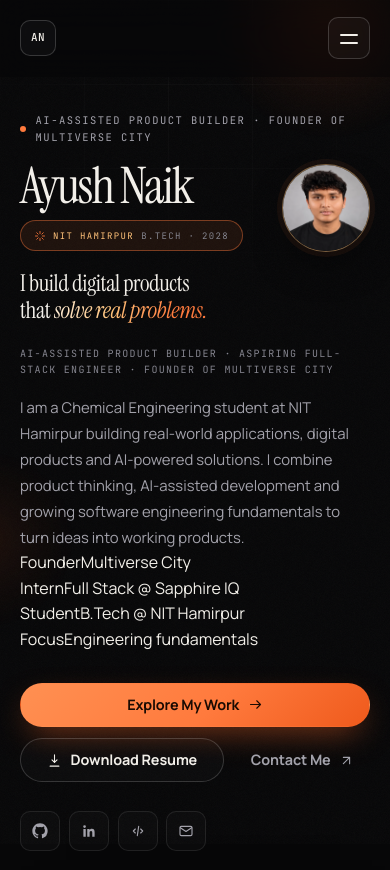
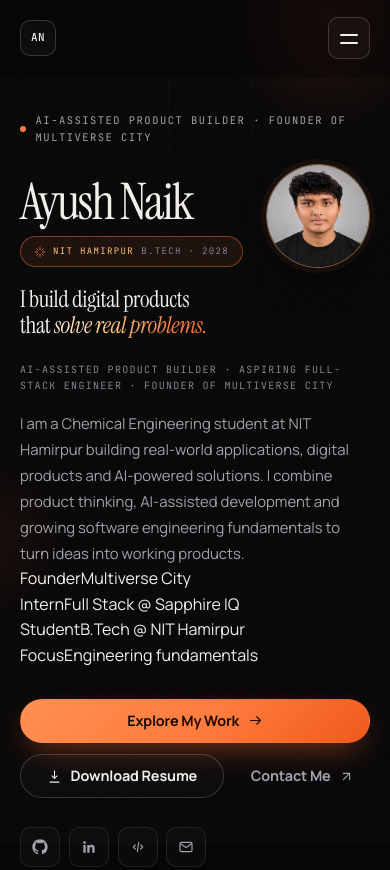
Before and after one commit to ayush007naik/ayush007naik.github.io, a plain HTML site: page index.html in a window 390 px wide. Shown: the top 870 px of the page. Drawn offline with Linux system fonts and the light colour scheme.

Commit message:
Make hero portrait larger

```diff
--- a/style.css
+++ b/style.css
@@ -473,7 +473,7 @@ main { position: relative; z-index: 1; }
 .hero {
     position: relative;
     display: grid;
-    grid-template-columns: minmax(0, 1.08fr) minmax(0, 0.92fr);
+    grid-template-columns: minmax(0, 1.16fr) minmax(0, 0.84fr);
     align-items: center;
     gap: clamp(2rem, 5vw, 4.5rem);
     min-height: 100svh;
@@ -536,8 +536,8 @@ main { position: relative; z-index: 1; }
 }
 
 .hero-avatar {
-    width: clamp(100px, 9.5vw, 136px);
-    height: clamp(100px, 9.5vw, 136px);
+    width: clamp(112px, 12vw, 176px);
+    height: clamp(112px, 12vw, 176px);
     flex: 0 0 auto;
     border-radius: 50%;
     object-fit: cover;
@@ -3462,7 +3462,7 @@ main { position: relative; z-index: 1; }
     .section-title { font-size: clamp(2.4rem, 9vw, 3.4rem); }
     .hero-name { font-size: clamp(3.15rem, 12vw, 4.6rem); }
     .hero-line { font-size: clamp(1.45rem, 5.2vw, 1.95rem); }
-    .hero-avatar { width: 88px; height: 88px; }
+    .hero-avatar { width: 104px; height: 104px; }
     .hero-school { margin-top: 0.75rem; }
 
     .float-chip-a { right: 0; top: -14px; }
@@ -3653,8 +3653,8 @@ main { position: relative; z-index: 1; }
     }
     .hero-avatar {
         order: -1;
-        width: 80px;
-        height: 80px;
+        width: 96px;
+        height: 96px;
     }
 
     .timeline::before { top: 17px; bottom: 17px; left: 17px; }
```
